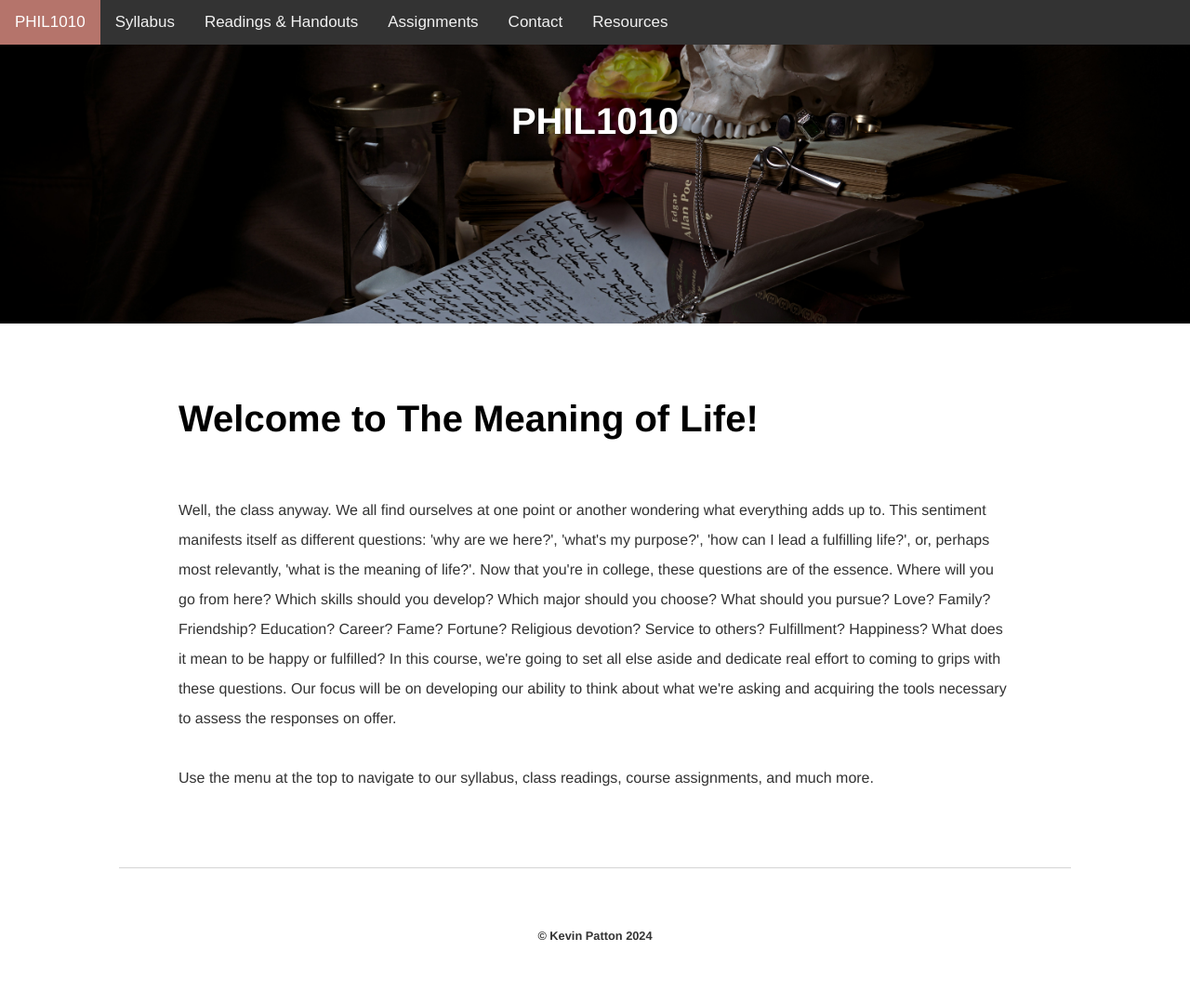
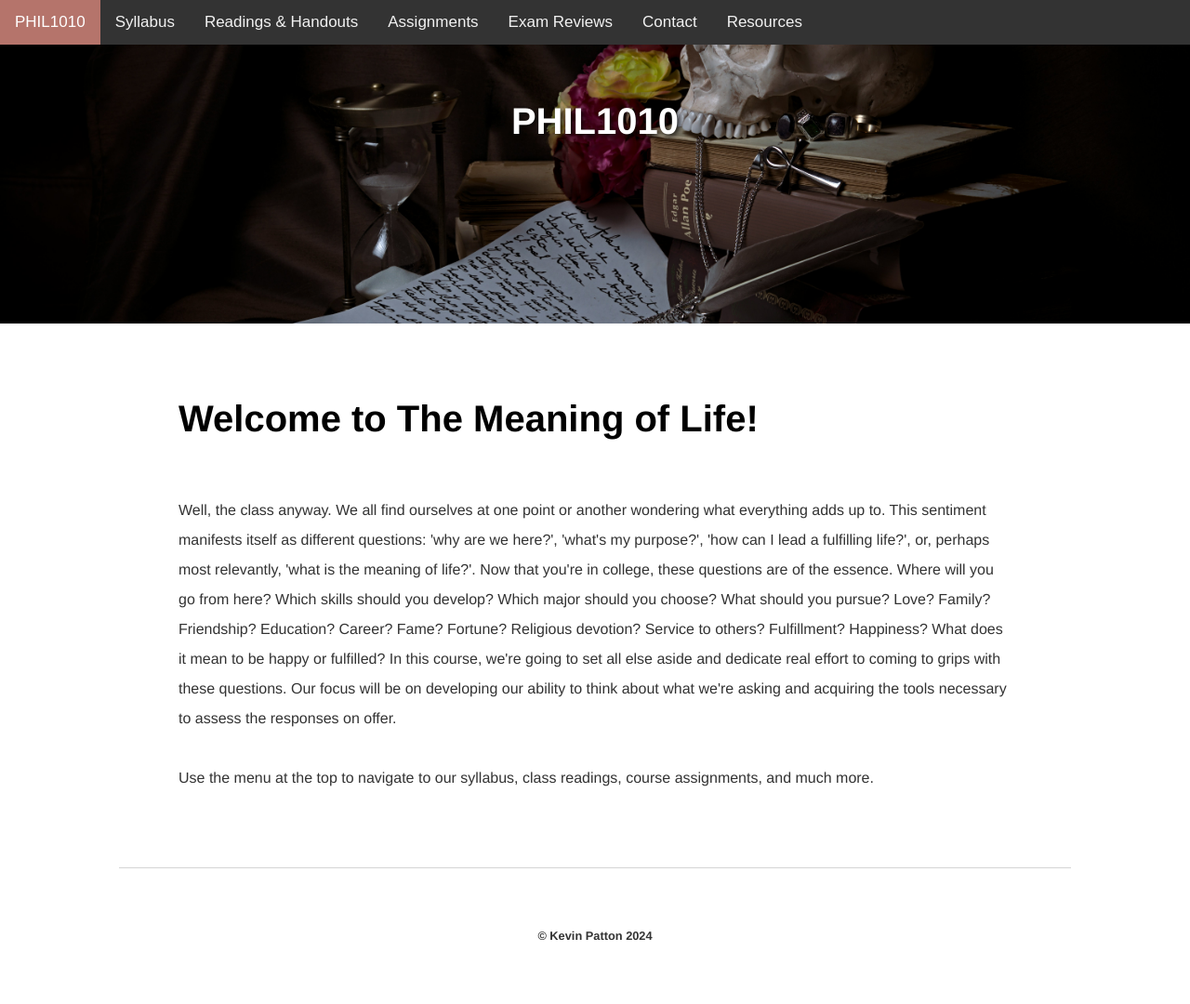
Before and after one commit to kevinjpatton/kevinjpatton.github.io, a Jekyll site: the page built from teaching/phil_1010/index.html, in a window 1280 px wide. Shown: the whole page at 93% size. Built offline with Jekyll 4.4.1, drawn with Linux system fonts in a browser that asks for light colours; Markdown is read by kramdown in place of the engine named in the settings.

Commit message:
Update 1010.html

```diff
--- a/_layouts/1010.html
+++ b/_layouts/1010.html
@@ -73,6 +73,7 @@ body {
   <a href="/teaching/phil_1010/syllabus">Syllabus</a>
   <a href="/teaching/phil_1010/readings">Readings & Handouts</a>
   <a href="/teaching/phil_1010/assignments">Assignments</a>
+  <a href="/teaching/phil_1010/exams">Exam Reviews</a>
   <a href="/teaching/phil_1010/contact">Contact</a></li>
   <a href="/teaching/phil_1010/resources">Resources</a>
   <a href="javascript:void(0);" class="icon" onclick="myFunction()">
```
